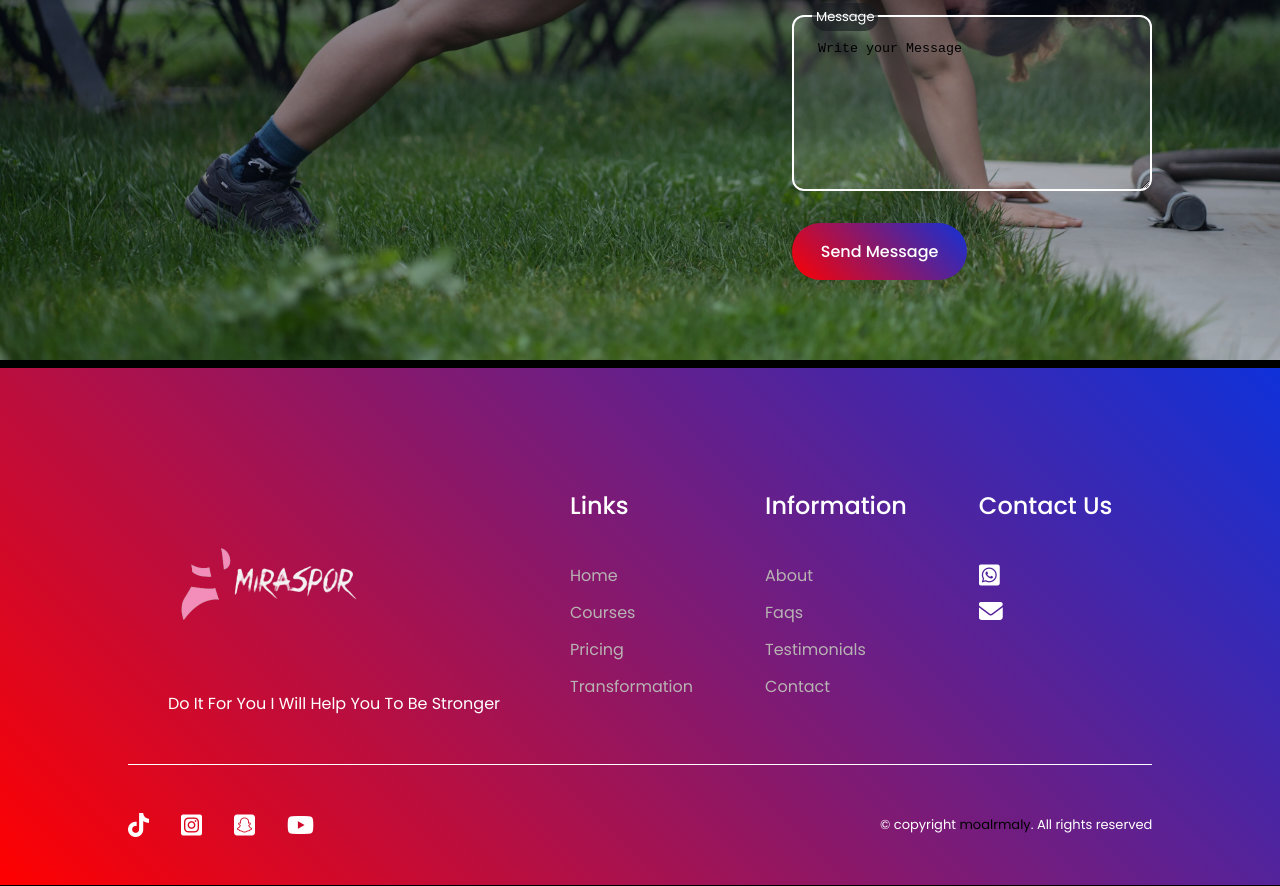
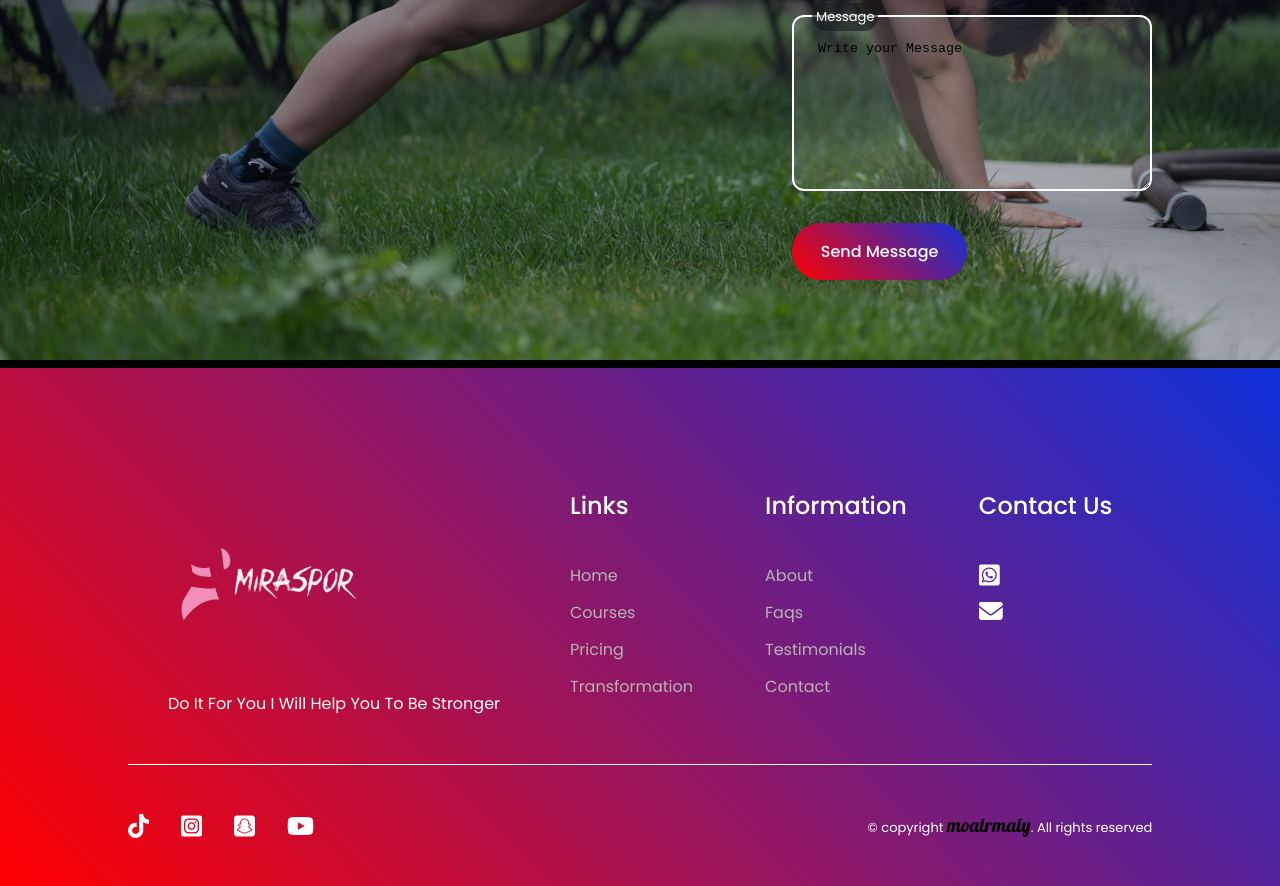
Before and after one commit to alramaly22/kk, a plain HTML site: page about.html in a window 1280 px wide. Shown: the part 3451-4337 px from the top of the page. Drawn offline with nearby package versions, Linux system fonts and the light colour scheme; a web font is replaced by a local one.

Commit message:
Update about.html

```diff
--- a/about.html
+++ b/about.html
@@ -587,7 +587,7 @@
                 </li>
             </ul>
             <span class="footer__copy">
-                &#169; copyright <a style="color: black;" href="https://api.whatsapp.com/send?phone=+201005718132">moalrmaly</a>. All rights reserved
+                &#169; copyright <a class="section__title" style="font-size: 1.2rem; color: black;" href="https://api.whatsapp.com/send?phone=+201005718132">moalrmaly</a>. All rights reserved
             </span>
         </div>
     </div>
```
